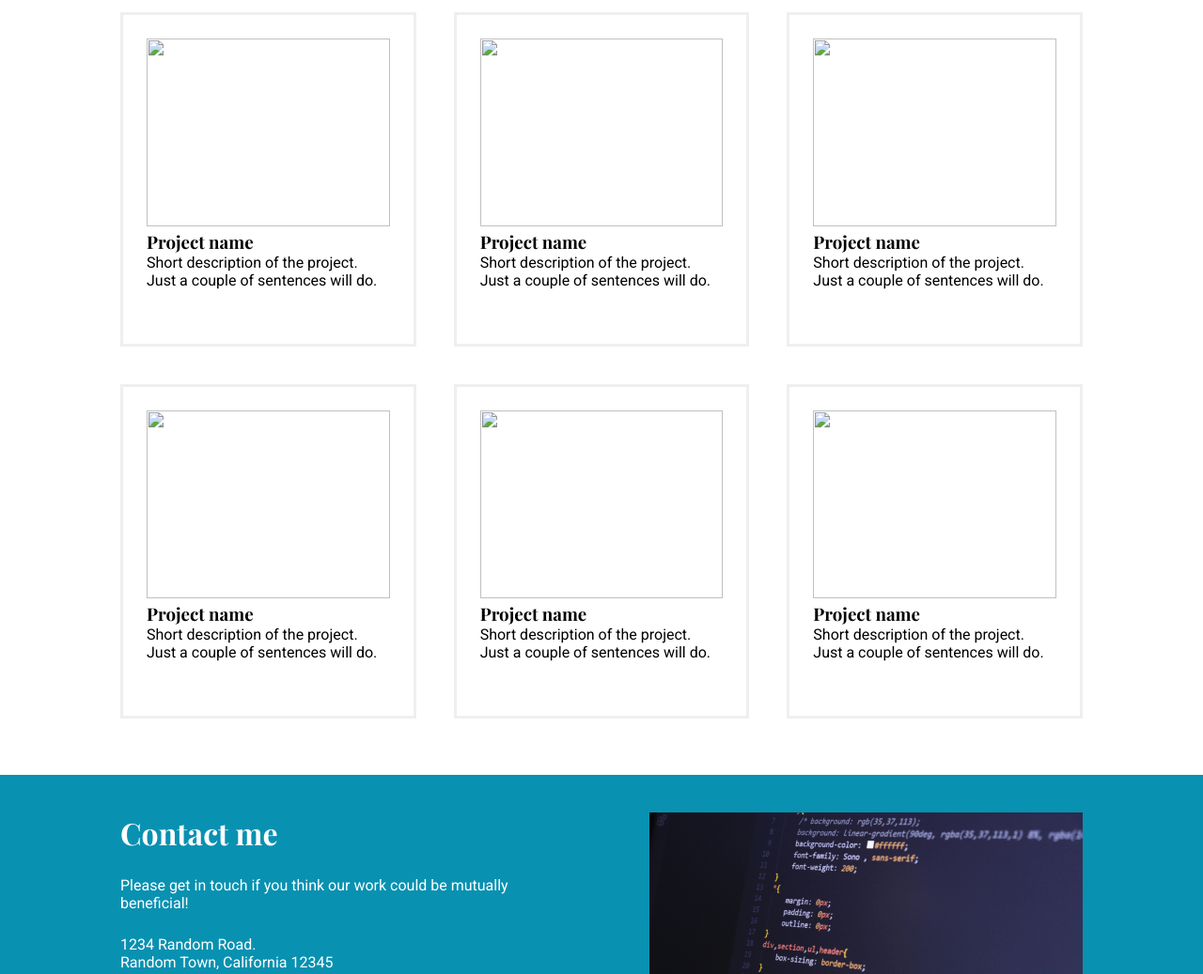
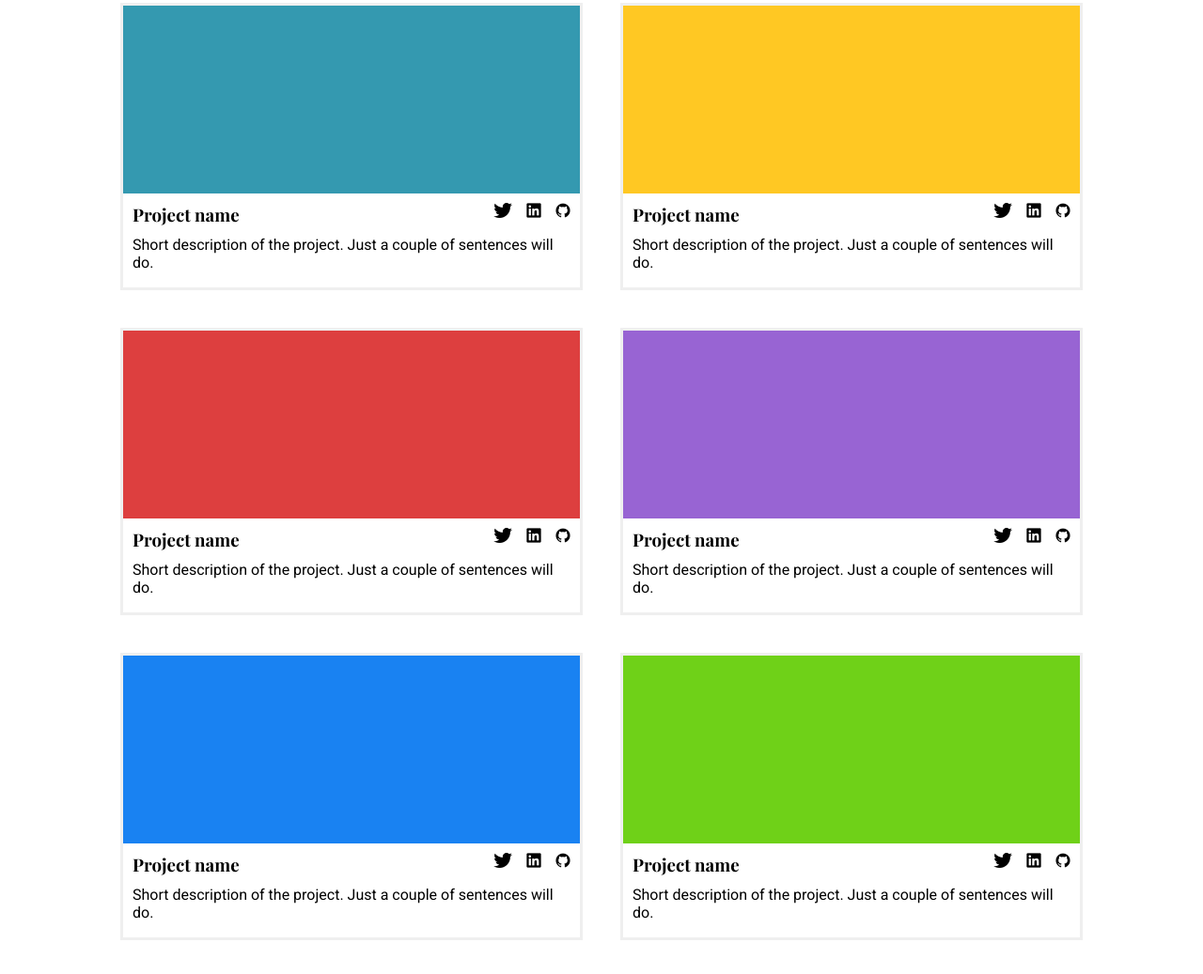
Before and after one commit to JAlblas/odin-homepage, a plain HTML site: page index.html in a window 1280 px wide. Shown: the part 573-1610 px from the top of the page at 94% size. Drawn offline with nearby package versions, Linux system fonts and the light colour scheme; a web font is replaced by a local one.

Commit message:
Complete desktop design complete

```diff
--- a/index.html
+++ b/index.html
@@ -56,10 +56,16 @@
         <h2 class="work">My work</h2>
         <section class="projects">
           <div class="project">
-            <img src="" alt="" class="project-image" />
+            <div class="project-image" id="project-image-1"></div>
             <div class="project-info">
+              <div class="project-header">
                 <h3 class="project-name">Project name</h3>
-              <div class="project-icons"></div>
+                <div class="social-icons">
+                  <i class="devicon-github-original"></i>
+                  <i class="devicon-linkedin-plain"></i>
+                  <i class="devicon-twitter-original"></i>
+                </div>
+              </div>
               <div class="project-description">
                 Short description of the project. Just a couple of sentences
                 will do.
@@ -67,10 +73,16 @@
             </div>
           </div>
           <div class="project">
-            <img src="" alt="" class="project-image" />
+            <div class="project-image" id="project-image-2"></div>
             <div class="project-info">
+              <div class="project-header">
                 <h3 class="project-name">Project name</h3>
-              <div class="project-icons"></div>
+                <div class="social-icons">
+                  <i class="devicon-github-original"></i>
+                  <i class="devicon-linkedin-plain"></i>
+                  <i class="devicon-twitter-original"></i>
+                </div>
+              </div>
               <div class="project-description">
                 Short description of the project. Just a couple of sentences
                 will do.
@@ -78,10 +90,16 @@
             </div>
           </div>
           <div class="project">
-            <img src="" alt="" class="project-image" />
+            <div class="project-image" id="project-image-3"></div>
             <div class="project-info">
+              <div class="project-header">
                 <h3 class="project-name">Project name</h3>
-              <div class="project-icons"></div>
+                <div class="social-icons">
+                  <i class="devicon-github-original"></i>
+                  <i class="devicon-linkedin-plain"></i>
+                  <i class="devicon-twitter-original"></i>
+                </div>
+              </div>
               <div class="project-description">
                 Short description of the project. Just a couple of sentences
                 will do.
@@ -89,10 +107,16 @@
             </div>
           </div>
           <div class="project">
-            <img src="" alt="" class="project-image" />
+            <div class="project-image" id="project-image-4"></div>
             <div class="project-info">
+              <div class="project-header">
                 <h3 class="project-name">Project name</h3>
-              <div class="project-icons"></div>
+                <div class="social-icons">
+                  <i class="devicon-github-original"></i>
+                  <i class="devicon-linkedin-plain"></i>
+                  <i class="devicon-twitter-original"></i>
+                </div>
+              </div>
               <div class="project-description">
                 Short description of the project. Just a couple of sentences
                 will do.
@@ -100,10 +124,17 @@
             </div>
           </div>
           <div class="project">
-            <img src="" alt="" class="project-image" />
+            <div class="project-image" id="project-image-5"></div>
             <div class="project-info">
+              <div class="project-header">
                 <h3 class="project-name">Project name</h3>
-              <div class="project-icons"></div>
+                <div class="social-icons">
+                  <i class="devicon-github-original"></i>
+                  <i class="devicon-linkedin-plain"></i>
+                  <i class="devicon-twitter-original"></i>
+                </div>
+              </div>
+
               <div class="project-description">
                 Short description of the project. Just a couple of sentences
                 will do.
@@ -111,10 +142,16 @@
             </div>
           </div>
           <div class="project">
-            <img src="" alt="" class="project-image" />
+            <div class="project-image" id="project-image-6"></div>
             <div class="project-info">
+              <div class="project-header">
                 <h3 class="project-name">Project name</h3>
-              <div class="project-icons"></div>
+                <div class="social-icons">
+                  <i class="devicon-github-original"></i>
+                  <i class="devicon-linkedin-plain"></i>
+                  <i class="devicon-twitter-original"></i>
+                </div>
+              </div>
               <div class="project-description">
                 Short description of the project. Just a couple of sentences
                 will do.
--- a/style.css
+++ b/style.css
@@ -111,15 +111,32 @@ main h2 {
 .projects {
   display: grid;
   grid-template-rows: 1fr 1fr;
-  grid-template-columns: 1fr 1fr 1fr;
+  grid-template-columns: repeat(auto-fit, minmax(400px, 1fr));
   gap: 40px;
-  padding: 20px 0px;
+  padding: 10px 0px 30px;
 }
 
 .project {
   border: 3px solid #efefef;
-  padding: 25px;
   height: 300px;
+}
+
+.project-header {
+  margin-top: 5px;
+  display: flex;
+  justify-content: space-between;
+}
+
+.project-header .social-icons {
+  font-size: 1rem;
+}
+
+.project-name {
+  margin-bottom: 10px;
+}
+
+.project-info {
+  padding: 5px 10px;
 }
 
 .project-image {
@@ -127,11 +144,33 @@ main h2 {
   height: 200px;
 }
 
+#project-image-1 {
+  background-color: #3499b0;
+}
+
+#project-image-2 {
+  background-color: #ffc823;
+}
+
+#project-image-3 {
+  background-color: #dd3f3f;
+}
+
+#project-image-4 {
+  background-color: #9864d3;
+}
+
+#project-image-5 {
+  background-color: #1982f2;
+}
+#project-image-6 {
+  background-color: #6fd118;
+}
+
 footer {
   color: var(--secondary-bg-color);
   display: grid;
   grid-template-columns: 1fr 1fr;
-  justify-items: flex-end;
   gap: 10%;
 }
 
```
Lines whose indentation alone changed are shown as unchanged.
